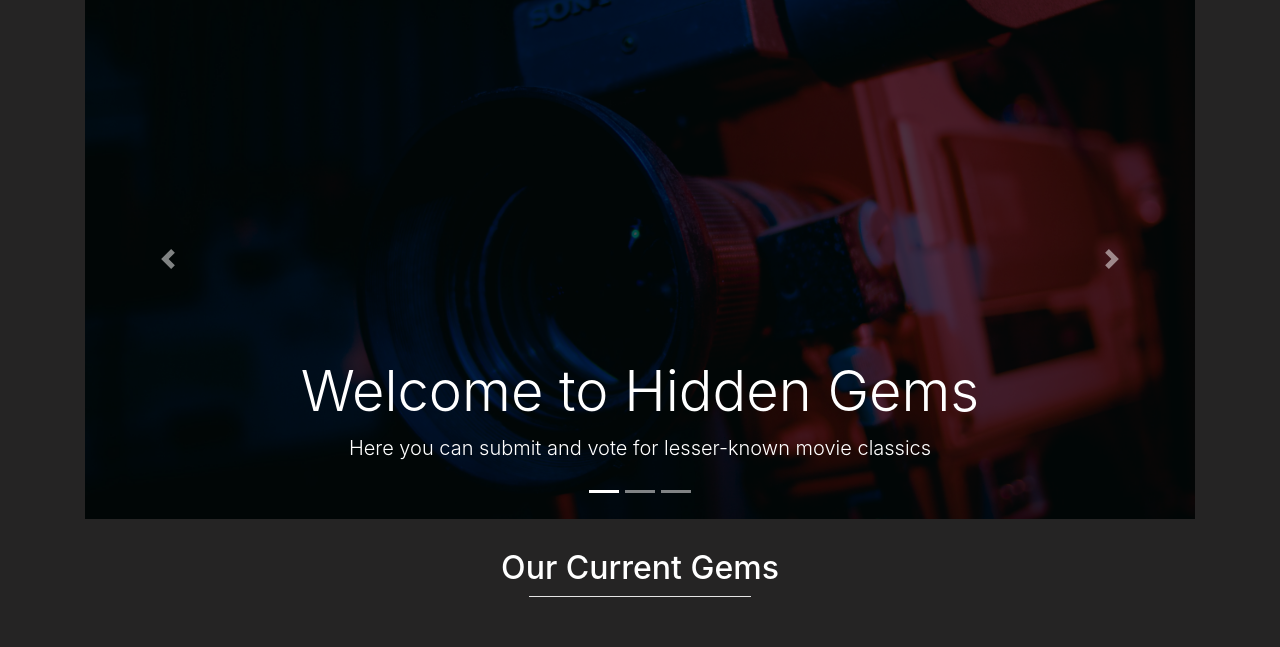
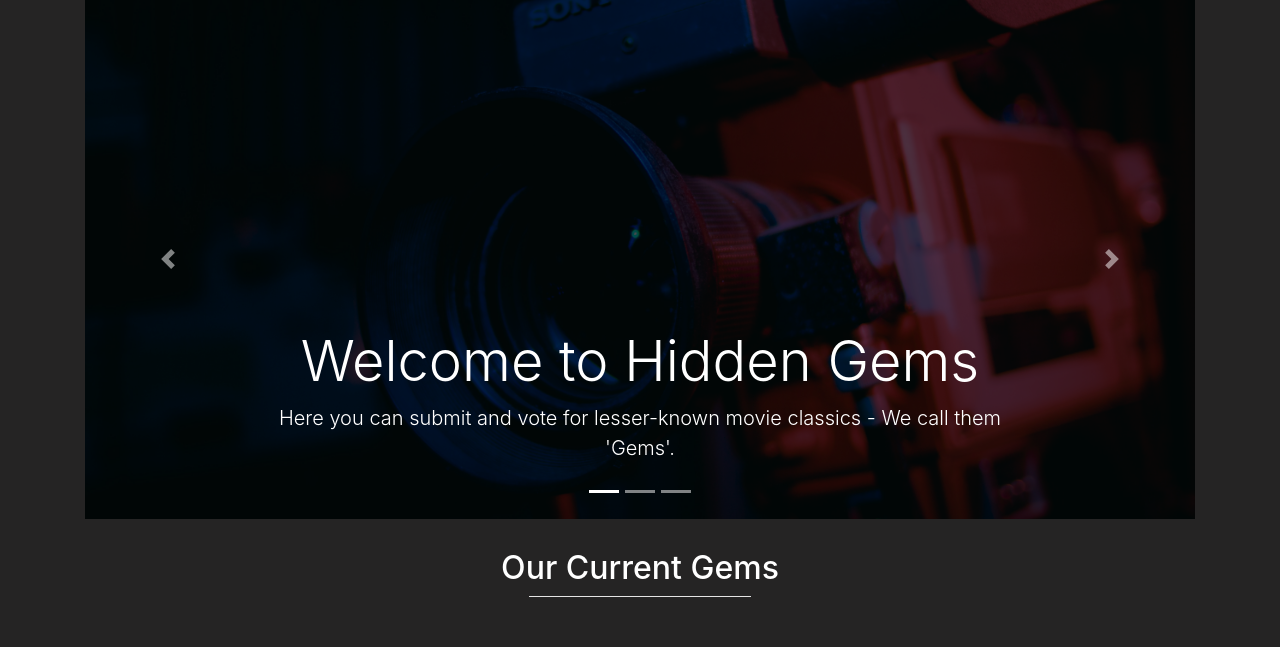
Before and after one commit to Code-Institute-Submissions/HiddenGems, a Flask app: page / in a window 1280 px wide. Shown: the part 94-741 px from the top of the page. Run offline with Flask 2, Linux system fonts and the light colour scheme; data that the repository does not hold is empty; some libraries are stand-ins or nearby versions.

```diff
--- a/templates/movies.html
+++ b/templates/movies.html
@@ -13,14 +13,14 @@
       <div class="carousel-item active" style="background-image: url('static/img/single-camera.jpg')">
         <div class="carousel-caption">
           <h3 class="display-4">Welcome to Hidden Gems</h3>
-          <p class="lead">Here you can submit and vote for lesser-known movie classics</p>
+          <p class="lead">Here you can submit and vote for lesser-known movie classics - We call them 'Gems'.</p>
         </div>
       </div>
       <!-- Slide Two - Set the background image for this slide in the line below -->
       <div class="carousel-item" style="background-image: url('static/img/vhs-image.jpg')">
         <div class="carousel-caption">
           <h3 class="display-4">What can I contribute here?</h3>
-          <p class="lead">Sign up and add your gems using the selections above</p>
+          <p class="lead">Sign up and add your Gems using the selections above</p>
         </div>
       </div>
       <!-- Slide Three - Set the background image for this slide in the line below -->
@@ -66,8 +66,8 @@
             </div>
             <div class="card-block px-2">
               <h4 class="card-title">{{ movie.movie_name }}</h4>
-              <!-- <p class="card-text">{{ movie.movie_year }}</p>
-              <p class="card-text">{{ movie.movie_actors }}</p> -->
+              <!-- <p class="card-text">{{ movie.movie_year }}</p> -->
+              <!-- <p class="card-text">{{ movie.movie_actors }}</p> -->
               <p class="card-text">{{ movie.category_name }}</p>
               <span class="card-text">Gem Rating: </span>
               <span class="card-text rating{{ movie._id }}">{{ movie.movie_rating }}</span>
@@ -92,16 +92,17 @@
             {% for movie in movies|sort(attribute='_id', reverse = True) %}
               {% if loop.index > 5 and loop.index <= 10 %}
                 <div class="card flex-row flex-wrap card-entry ">
-                  <div class="card-header border-0">
+            <div class="card-header border-0 ">
               <img class="thumbnail-image" src="{{ movie.movie_image }}" alt="">
             </div>
             <div class="card-block px-2">
               <h4 class="card-title">{{ movie.movie_name }}</h4>
-                    <!-- <p class="card-text">{{ movie.movie_year }}</p>
-                    <p class="card-text">{{ movie.movie_actors }}</p> -->
+              <!-- <p class="card-text">{{ movie.movie_year }}</p> -->
+              <!-- <p class="card-text">{{ movie.movie_actors }}</p> -->
               <p class="card-text">{{ movie.category_name }}</p>
               <span class="card-text">Gem Rating: </span>
               <span class="card-text rating{{ movie._id }}">{{ movie.movie_rating }}</span>
+              <br>
               <label class="card-text" for="agree-button">Click to Agree! </label><button class="agree-button" data-id="{{ movie._id }}" name="agree-button"><i class="fa fa-thumbs-up"></i></button>
               <br>
               <a href="{{ url_for('movie_details', movie_id=movie._id) }}" class="btn btn-sm btn-success">More Details</a>
@@ -630,4 +631,5 @@
   </div>
   </div>
 
+
 {% endblock %}
```
Also changed, not shown: README.md. Lines whose indentation alone changed are shown as unchanged.
